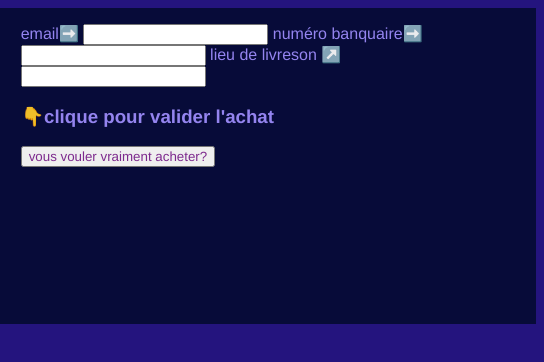
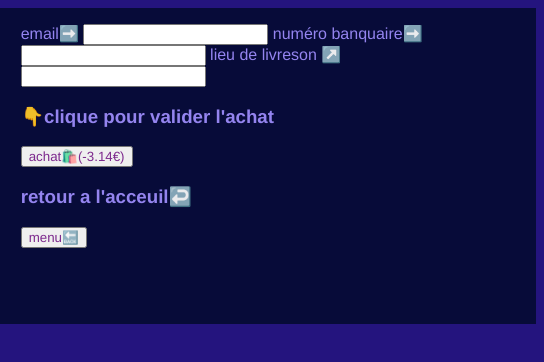
Before and after one commit to brawlcoltdina-oss/Examen-web-sujet-2-, a plain HTML site: page contacte.html in a window 1280 px wide. Shown: the full height of the page, 736-1280 px from the left. Drawn offline with Linux system fonts and the light colour scheme.

Commit message:
ajouts details

```diff
--- a/contacte.html
+++ b/contacte.html
@@ -24,8 +24,9 @@
 <label>lieu de livreson ↗️</label>
  <input type="nom" id="message-input">
  <h3>👇clique pour valider l'achat</h3>
- <button>  <a href="reseption.html">vous vouler vraiment acheter?</a></button>
-
+ <button>  <a href="reseption.html">achat🛍️(-3.14€)</a></button>
+<h3>retour a l'acceuil↩️</h3>
+ <button>  <a href="index.html">menu🔙</a></button>
 </form>
 </header>
 <p id="form-message"></p>
```
Also changed, not shown: details.html (+3 -2 lines), reseption.html (+1 -1 lines), style.css (+8 -0 lines).
